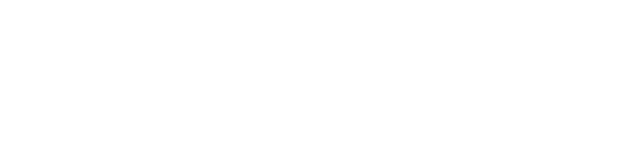
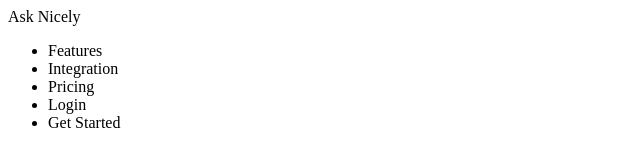
Before and after one commit to munyuka/Web, a plain HTML site: page Step.html in a window 1280 px wide. Shown: the whole page, without its empty margins (0-640 px from the left). Drawn offline with Linux system fonts and the light colour scheme.

Commit message:
New styles

```diff
--- a/Step.html
+++ b/Step.html
@@ -6,5 +6,20 @@
     <meta name="viewport" content="width=device-width, initial-scale=1.0">
     <title>Document</title>
 </head>
-<body></body>
+<body>
+    <header>
+        <nav>
+            <div>
+                Ask Nicely
+            </div>
+            <ul>
+                <li>Features</li>
+                <li>Integration</li>
+                <li>Pricing</li>
+                <li>Login</li>
+                <li>Get Started</li>
+            </ul>
+        </nav>
+    </header>
+</body>
 </html>
```
